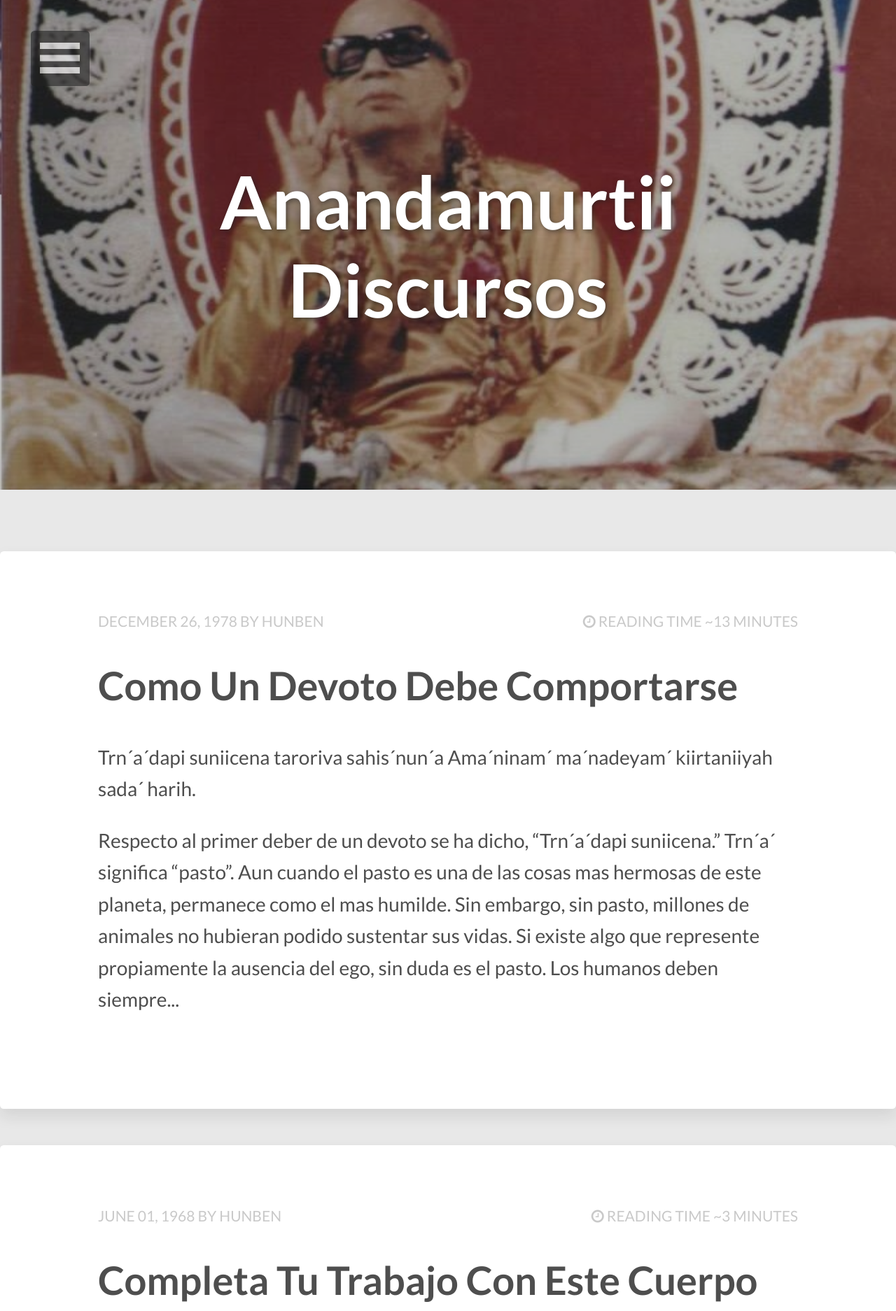
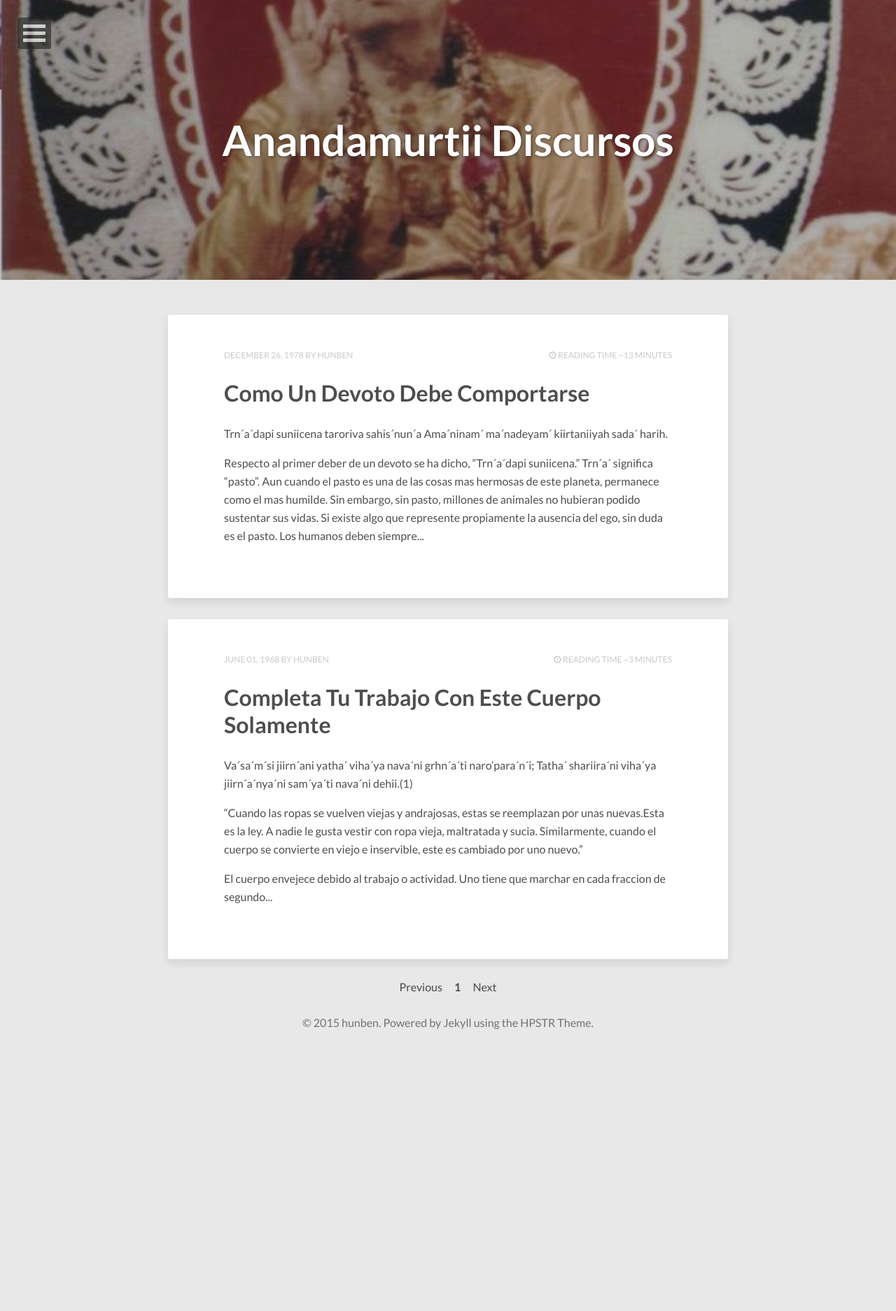
Before and after one commit to anandamurtiidiscursos/anandamurtiidiscursos.github.io, a Jekyll site: the page built from index.html, in a window 1280 px wide. Shown: the top 1874 px of the page at 70% size. Built offline with Jekyll 4.4.1, drawn with Linux system fonts in a browser that asks for light colours; nearby versions of some CDN libraries; the list of posts is cut into pages by our own code; after the commit the page ends 1503 px from its top, so only the background shows below that.

Commit message:
Updated _page.scss

```diff
--- a/_sass/_page.scss
+++ b/_sass/_page.scss
@@ -349,7 +349,7 @@ header .entry-meta {
 // Post Index
 // --------------------------------------------------
 #post-index {
-        zoom: 175%;
+
 	#main {
         margin: 40px 2px 20px 2px;
 		@media #{$medium} {
```
